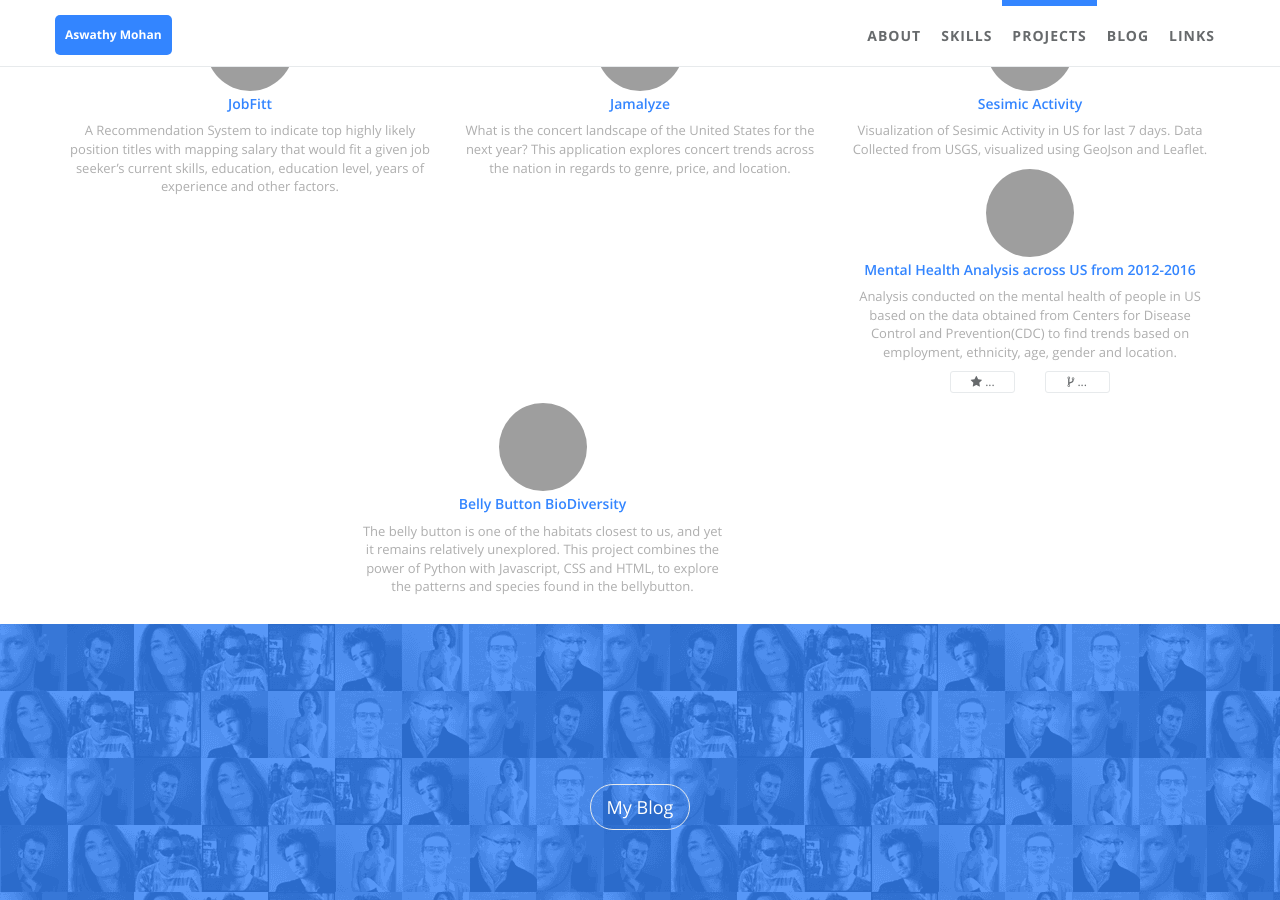
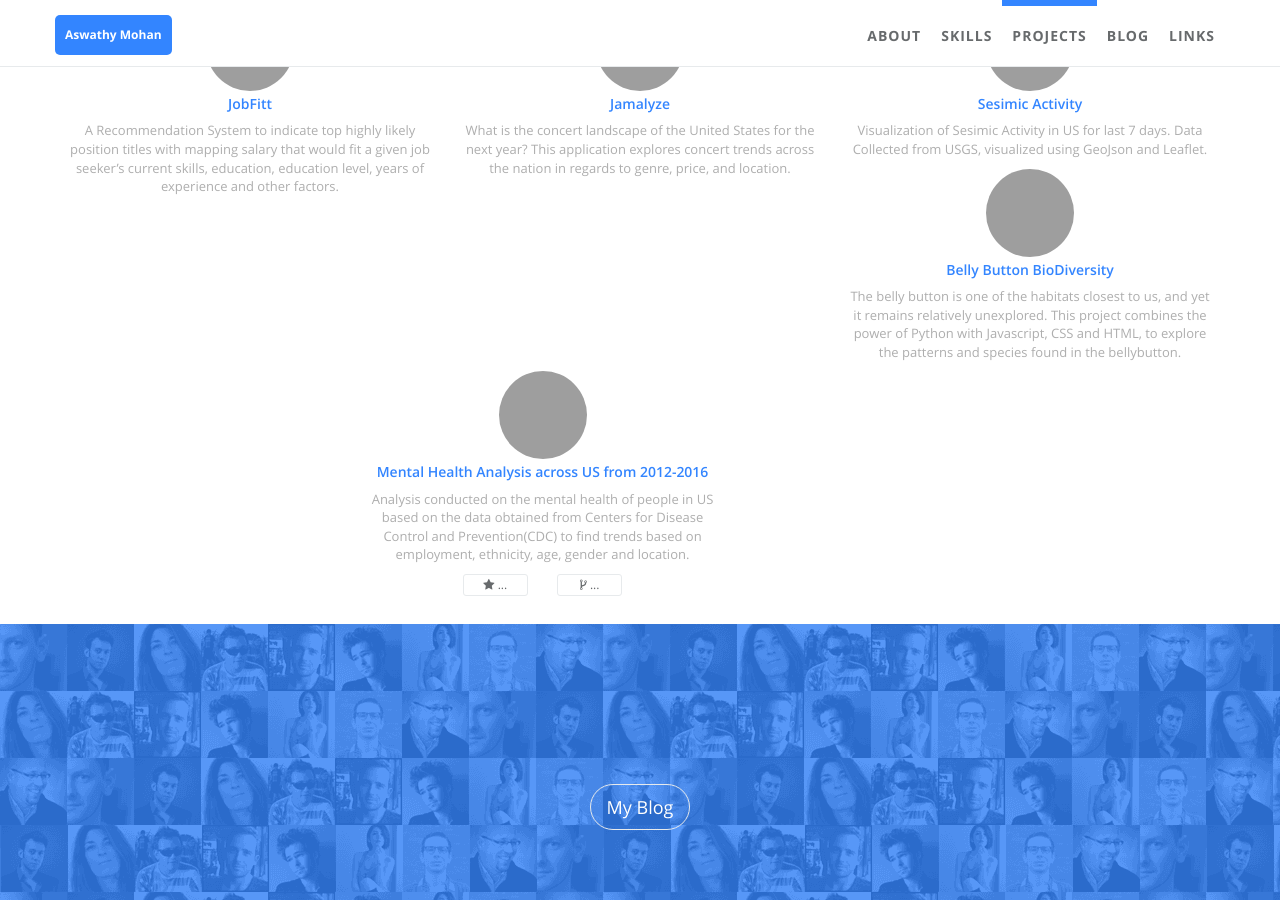
Before and after one commit to AswathyMV/aswathy.mohan, a Jekyll site: the page built from index.html, in a window 1280 px wide and 900 px high, scrolled down 1771 px, cut to the strip 0-900 px from the top of the window. Built offline with Jekyll 4.4.1, drawn with Linux system fonts in a browser that asks for light colours; part of the change alters nothing that is shown; grey boxes are pictures that could not be loaded.

```diff
--- a/_data/index/projects.yml
+++ b/_data/index/projects.yml
@@ -20,15 +20,15 @@
   img: /static/assets/img/landing/earthquake.PNG
   desc: Visualization of Sesimic Activity in US for last 7 days. Data Collected from USGS, visualized using GeoJson and Leaflet.
 
+- name: Belly Button BioDiversity
+  i18n: jalpc
+  url: https://belly-button-bio.herokuapp.com/
+  img: /static/assets/img/landing/belly.PNG
+  desc: The belly button is one of the habitats closest to us, and yet it remains relatively unexplored. This project combines the power of Python with Javascript, CSS and HTML, to explore the patterns and species found in the bellybutton.
+
 - name: Mental Health Analysis across US from 2012-2016
   i18n: jalpc
   gh_user: AswathyMohan89
   repo: Mental-Health-Analysis-US-2012-2016
   img: /static/assets/img/landing/mental.PNG
   desc: Analysis conducted on the mental health of people in US based on the data obtained from Centers for Disease Control and Prevention(CDC) to find trends based on employment, ethnicity, age, gender and location.
-
-- name: Belly Button BioDiversity
-  i18n: jalpc
-  url: https://belly-button-bio.herokuapp.com/
-  img: /static/assets/img/landing/mental.PNG
-  desc: The belly button is one of the habitats closest to us, and yet it remains relatively unexplored. This project combines the power of Python with Javascript, CSS and HTML, to explore the patterns and species found in the bellybutton.
```
